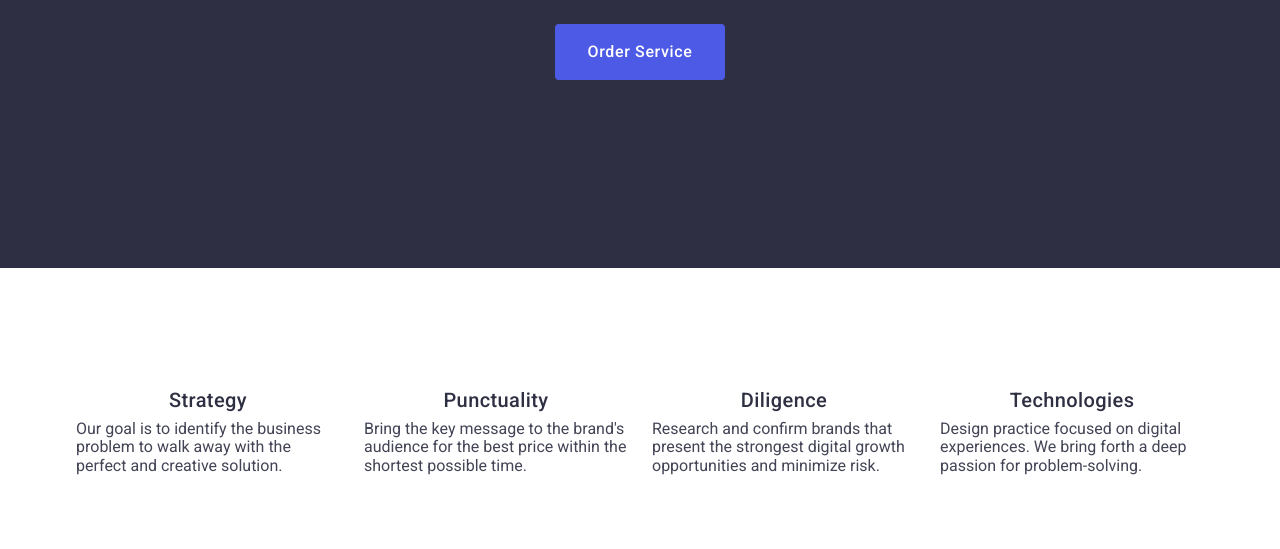
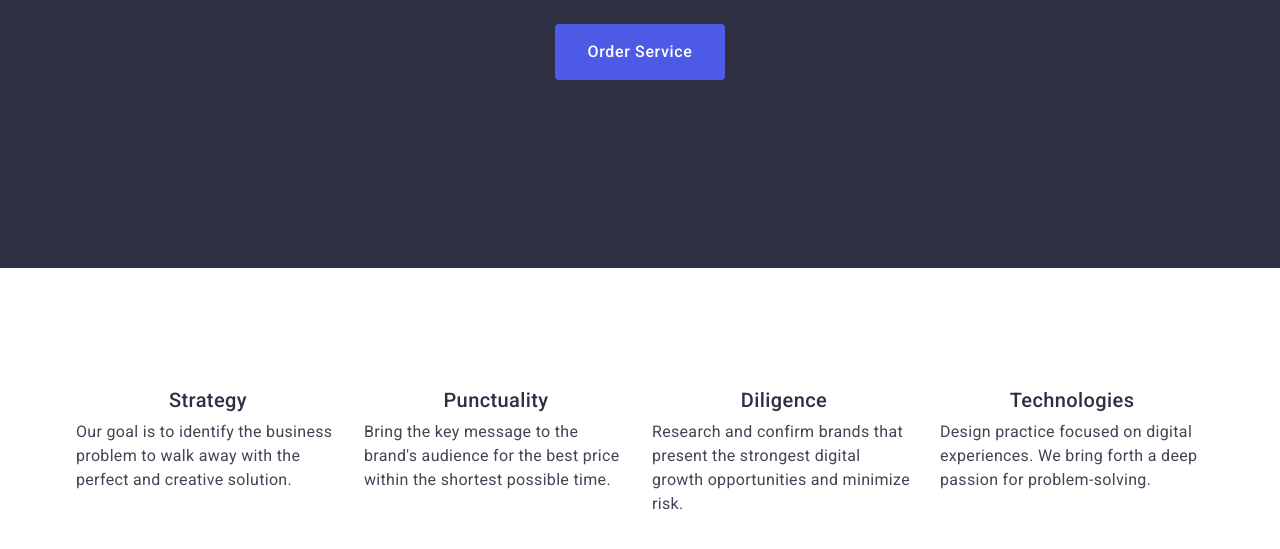
Before and after one commit to Anastas1968/goit-markup-hw-03, a plain HTML site: page index.html in a window 1280 px wide. Shown: the part 437-986 px from the top of the page. Drawn offline with nearby package versions, Linux system fonts and the light colour scheme.

Commit message:
Update styles.css

```diff
--- a/css/styles.css
+++ b/css/styles.css
@@ -155,7 +155,8 @@ img {
   letter-spacing: 0.02em;
   color: #2e2f42;
 }
-.paragraph {
+.paragraph-two {
+  font-size: 16px;
   line-height: 1.5;
   letter-spacing: 0.02em;
 }
```
